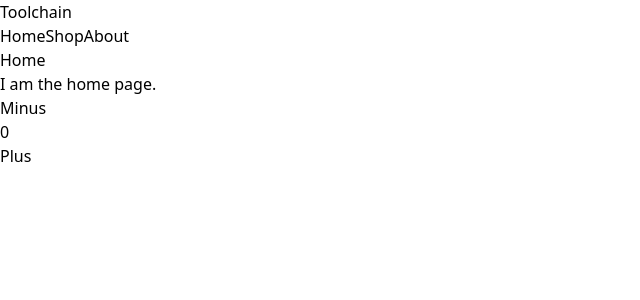
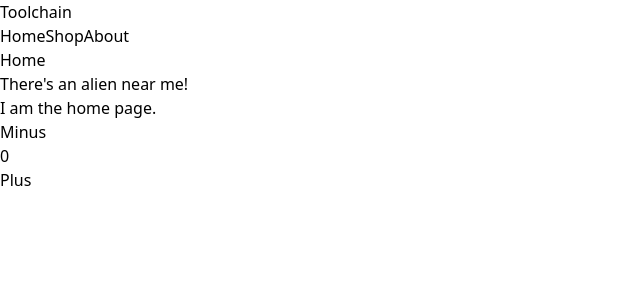
Before and after one commit to whaaaley/toolchain-vue, a Vue app: page /home in a window 1280 px wide. Shown: the top 300 px of the page, without its empty margins (0-640 px from the left). Built offline with nearby package versions, Linux system fonts and the light colour scheme; the HTML template or start-up script is replaced by a standard one.

Commit message:
Test tabler icons

```diff
--- a/src/_main.scss
+++ b/src/_main.scss
@@ -0,0 +1,4 @@
+
+.tabler-alien {
+  background: tabler("alien", 2, #fff) center left 12px / 24px no-repeat;
+}
--- a/src/views/Home.jsx
+++ b/src/views/Home.jsx
@@ -7,6 +7,9 @@ export default defineComponent({
   setup () {
     return () => {
       return <div>
+        <div class='pl-10 tabler-alien m-8'>
+          There's an alien near me!
+        </div>
         <h1>I am the home page.</h1>
         <Counter/>
       </div>
```
